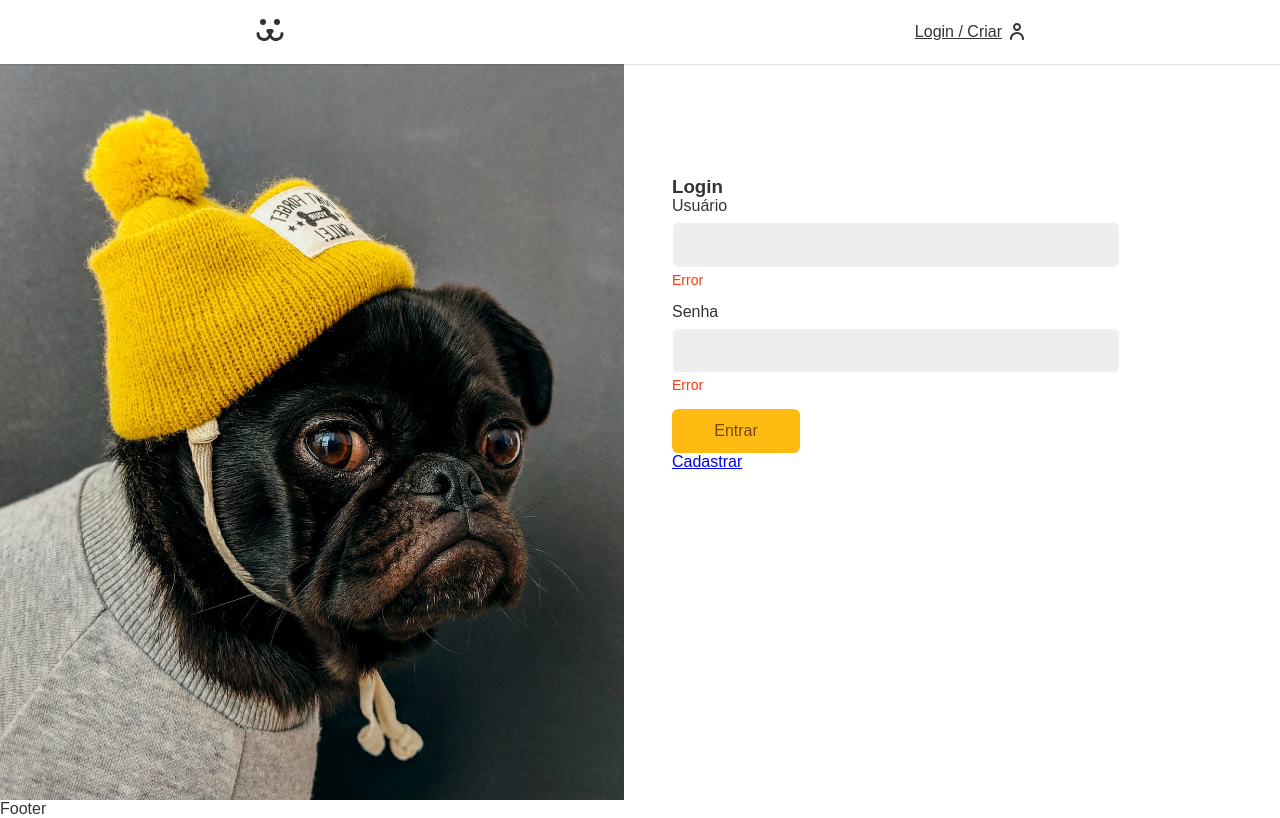
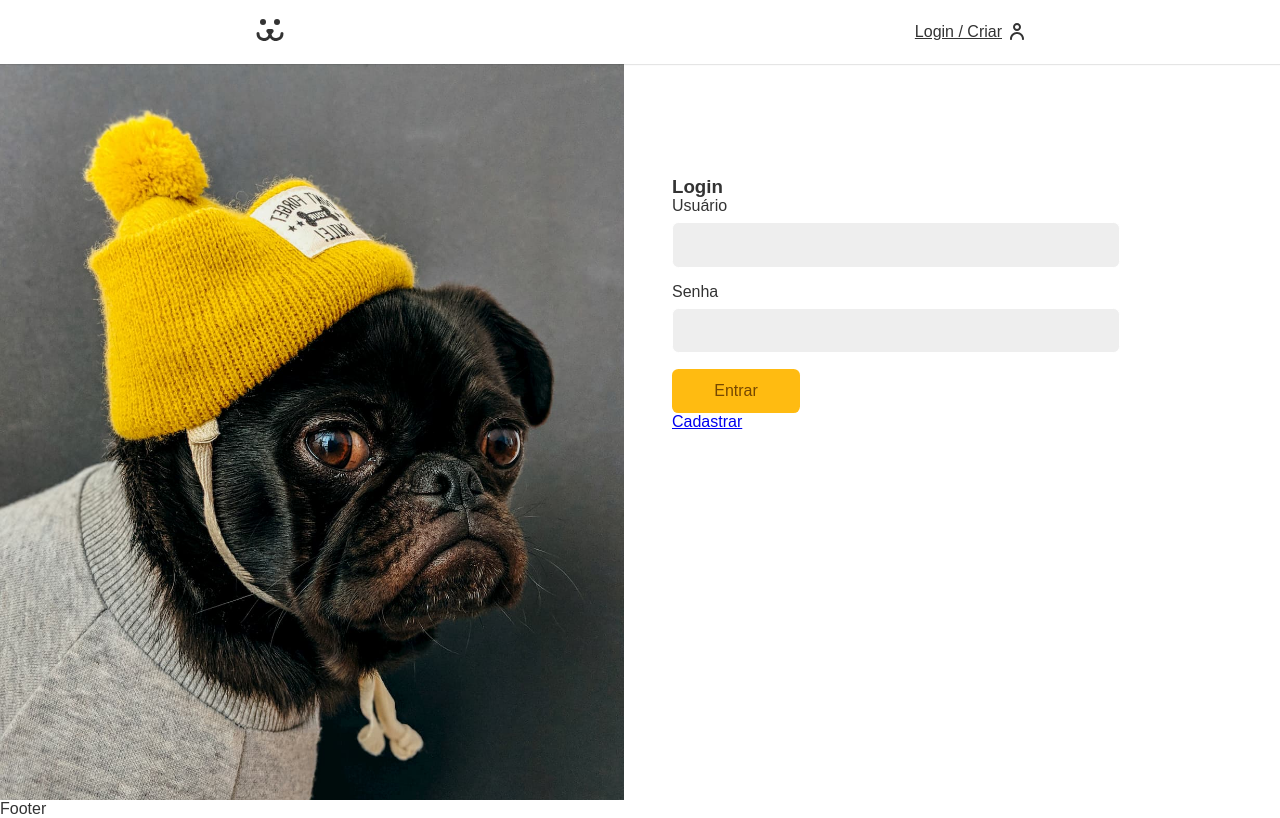
Before and after one commit to dayannealcantara/App-Dogs, a React (Create React App) app: page /login in a window 1280 px wide. Built offline with nearby package versions, Linux system fonts and the light colour scheme.

Commit message:
feat:creating input component for forms

```diff
--- a/src/Components/Form/Input.js
+++ b/src/Components/Form/Input.js
@@ -1,12 +1,12 @@
 import React from 'react'
 import styles from './Input.module.css'
 
- const Input = ({label, type, name}) => {
+ const Input = ({label, type, name, value, onChange, error, onBlur}) => {
   return (
     <div className={styles.wrapper}>
       <label htmlFor={name} className={styles.label}>{label}</label>
-      <input id={name} name={name} className={styles.input} type={type} />
-      <p className={styles.error}>Error</p>
+      <input id={name} name={name} className={styles.input} type={type} value={value} onChange={onChange} onBlur={onBlur} />
+      {error && <p className={styles.error}>{error}</p>}
     </div>
   )
 }
```
